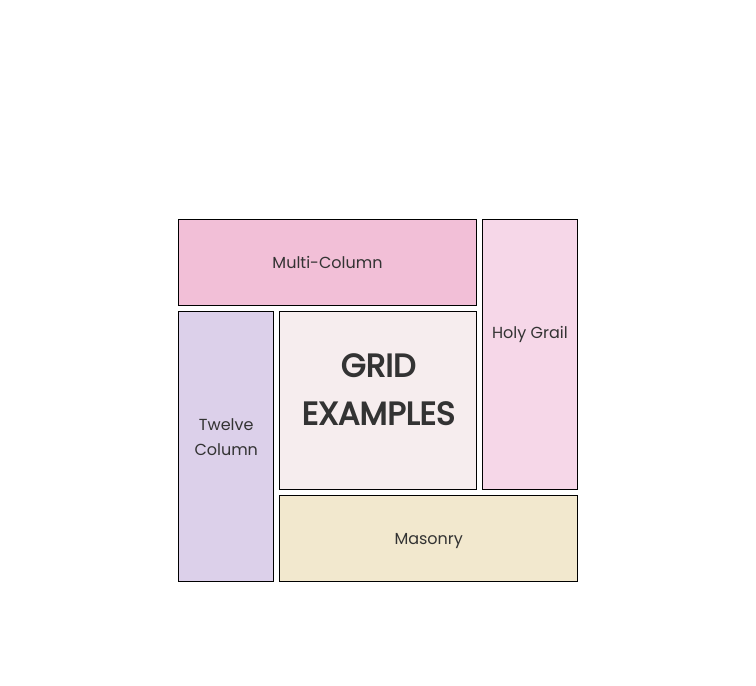
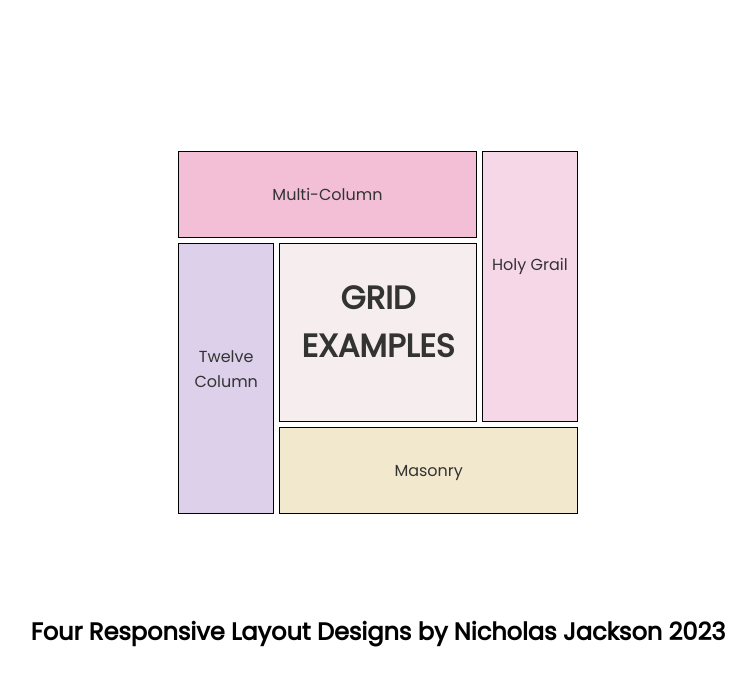
Before and after one commit to NCJ0110/Grid-Layout-Practice, a plain HTML site: page index.html in a window 1280 px wide. Shown: the whole page, without its empty margins (262-1018 px from the left). Drawn offline with Linux system fonts and the light colour scheme.

Commit message:
add footer

```diff
--- a/index.html
+++ b/index.html
@@ -27,5 +27,9 @@
         >Twelve Column</a
       >
     </div>
+
+    <footer>
+      <h2>Four Responsive Layout Designs by Nicholas Jackson 2023</h2>
+    </footer>
   </body>
 </html>
--- a/styles.css
+++ b/styles.css
@@ -11,8 +11,14 @@ body {
   height: 100vh;
   width: 100vw;
   display: flex;
+  flex-direction: column;
   justify-content: center;
   align-items: center;
+}
+
+footer {
+  margin-top: 100px;
+  display: block;
 }
 
 .grid-container {
```
